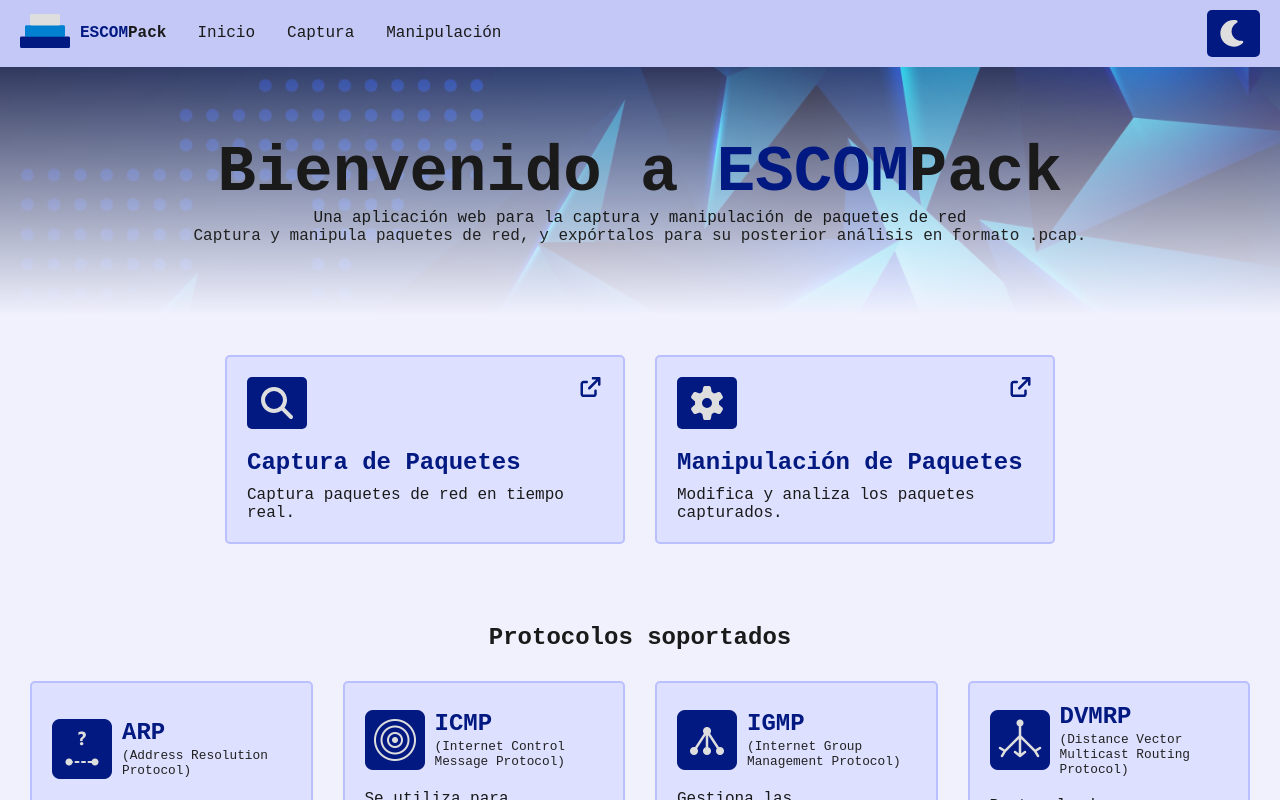
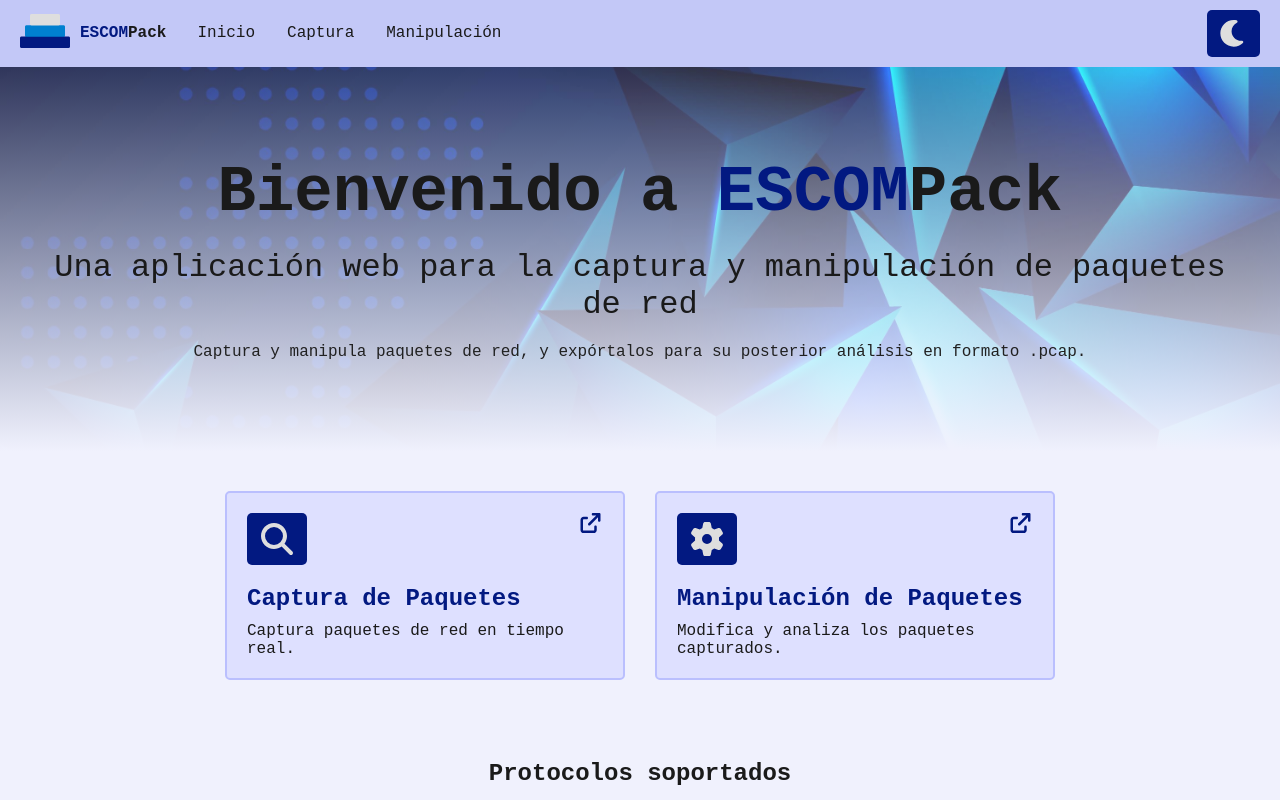
Before and after one commit to Bryan-13-TY/escompack, a React (Vite) app in the folder frontend/: page /home in a window 1280 px wide. Shown: the top 800 px of the page. Built offline with nearby package versions, Linux system fonts and the light colour scheme.

Commit message:
Actualiza los estilos globales

```diff
--- a/frontend/src/styles/tokens/colors.css
+++ b/frontend/src/styles/tokens/colors.css
@@ -19,6 +19,11 @@
     --color-bg-accent: #0080d0; /* fondo para botones con icono */
     --color-bg-accent-hover: #006fb5; /* fondo para botones con icono al hacer hover */
 
+    --color-bg-start-capture: #029c02;
+    --color-bg-stop-capture: #ff1f1f;
+    --color-bg-start-capture-hover: #039003;
+    --color-bg-stop-capture-hover: #fb1515;
+
     --color-border-default: #141f30; /* borde principal de las tarjetas */
     --color-border-default-hover: #003b60; /* borde al haacer hover a tarjetas */
 
@@ -37,6 +42,11 @@
     --color-bg-accent: #021981; /* fondo para botones con icono */
     --color-bg-accent-hover: #001ea4; /* fondo para botones con icono al hacer hover */
 
+    --color-bg-start-capture: green;
+    --color-bg-stop-capture: red;
+    --color-bg-start-capture-hover: #029a02;
+    --color-bg-stop-capture-hover: #fc1111;
+
     --color-border-default: #babffe; /* borde principal de las tarjetas */
     --color-border-default-hover: #021981; /* borde al haacer hover a tarjetas */
 
--- a/frontend/src/styles/tokens/geometry.css
+++ b/frontend/src/styles/tokens/geometry.css
@@ -9,7 +9,11 @@
     --padding-header: 10px 20px; /* padding para headers y footers */
     --padding-buttom-icon: 10px; /* padding para botones con icono */
     --padding-input: 10px;
-    --padding-title-view-default: 70px 20px; /* padding para título de secciones */
+    --padding-title-view-default: 90px 30px; /* padding para título de secciones */
     --padding-section-default: 40px 30px; /* padding para secciones */
     --padding-label-focus: 5px 7px;
+
+    --gap-text-header: 20px; /* gap para el texto del header de las vistas */
+
+    --transform-scale-default: scale(0.9);
 }
--- a/frontend/src/styles/tokens/tipography.css
+++ b/frontend/src/styles/tokens/tipography.css
@@ -1,5 +1,7 @@
 :root {
     --font-size-title-welcome: 4rem; /* tamaño del título de vista */
+    --font-size-subtitle-welcome: 2rem;
+    --font-size-desc-welcome: 1rem;
     --font-size-title: 1.5rem; /* tamaño para titulos de tarjetas */
     --font-size-description: 1rem; /* tamaño para descripción de las tarjetas */
     --font-size-label: 0.8rem; /* tamaño para el label de una tarjeta */
```
